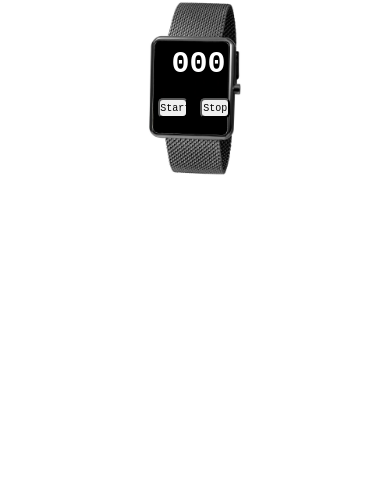
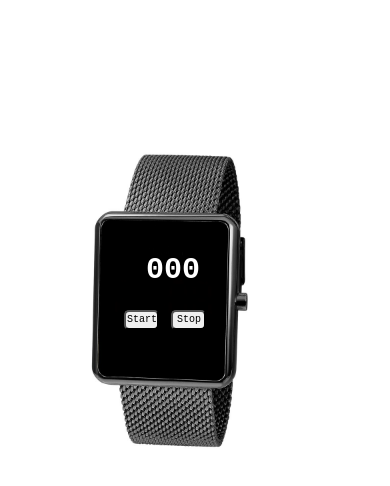
Before and after one commit to eliandrade26/Cronometro, a plain HTML site: page index.html in a window 390 px wide. Drawn offline with Linux system fonts and the light colour scheme; a web font is replaced by a local one.

Commit message:
Modificação responsivo 28/02

```diff
--- a/style.css
+++ b/style.css
@@ -85,6 +85,7 @@ button {
         width: 20%;
     }
 }
+
 @media (max-width:1538px) {
 
     h1 {
@@ -102,6 +103,7 @@ button {
         margin-left: 40%;
         width: 20%;
     }
+
     button {
         display: inline;
         margin-left: 9%;
@@ -111,6 +113,7 @@ button {
         font-size: 18px;
     }
 }
+
 @media (max-width:1538px) {
     .container-button {
         position: absolute;
@@ -118,6 +121,7 @@ button {
         margin-left: 39%;
         width: 20%;
     }
+
     button {
         display: inline;
         margin-left: 9%;
@@ -127,6 +131,7 @@ button {
         font-size: 18px;
     }
 }
+
 @media (max-width:1340px) {
 
     h1 {
@@ -144,6 +149,7 @@ button {
         margin-left: 40%;
         width: 20%;
     }
+
     button {
         display: inline;
         margin-left: 9%;
@@ -153,6 +159,7 @@ button {
         font-size: 18px;
     }
 }
+
 @media (max-width:1140px) {
 
     h1 {
@@ -168,9 +175,10 @@ button {
         position: absolute;
         margin-top: -20%;
         margin-left: 40%;
-        width:20%;
+        width: 20%;
 
     }
+
     button {
         display: inline;
         margin-left: 9%;
@@ -180,11 +188,21 @@ button {
         font-size: 18px;
     }
 }
-@media (max-width:1020px) {
+
+@media (max-width:1025px) {
+
+    .container {
+        margin-top: 150px;
+        width: 400px;
+    }
+
+    img {
+        width: 250%;
+    }
 
     h1 {
-        margin-top: -33%;
-        margin-left: 41%;
+        margin-top: -133%;
+        margin-left: 100%;
         color: #ffff;
         width: 5%;
         height: 10%;
@@ -193,25 +211,36 @@ button {
 
     .container-button {
         position: absolute;
-        margin-top: -20%;
-        margin-left: 39%;
-        width:20%;
+        margin-top: -75%;
+        margin-left: 95%;
+        width: 90%;
 
     }
+
     button {
         display: inline;
-        margin-left: 9%;
-        width: 65px;
-        height: 30px;
-        border-radius: 20px;
-        font-size: 15px;
+        margin-left: 2%;
+        width: 100px;
+        height: 60px;
+        border-radius: 15px;
+        font-size: 20px;
     }
 }
-@media (max-width:865px) {
+
+
+@media (max-width:858px) {
+    .container {
+        margin-top: 250px;
+        width: 400px;
+    }
+
+    img {
+        width: 200%;
+    }
 
     h1 {
-        margin-top: -33%;
-        margin-left: 42%;
+        margin-top: -93%;
+        margin-left: 85%;
         color: #ffff;
         width: 5%;
         height: 10%;
@@ -220,53 +249,37 @@ button {
 
     .container-button {
         position: absolute;
-        margin-top: -20%;
-        margin-left: 39%;
-        width:20%;
+        margin-top: -55%;
+        margin-left: 80%;
+        width: 60%;
 
     }
+
     button {
         display: inline;
-        margin-left: 9%;
-        width: 50px;
-        height: 30px;
+        margin-left: 2%;
+        width: 70px;
+        height: 35px;
         border-radius: 5px;
         font-size: 15px;
     }
 }
 
-@media (max-width:865px) {
+@media (max-width:600px) {
+    .container {
+        width: 400px;
+        margin-left: 80px;
+        margin-top: 150px;
+    }
+
+    img {
+        width: 100%;
+
+    }
 
     h1 {
-        margin-top: -33%;
-        margin-left: 44%;
-        color: #ffff;
-        width: 5%;
-        height: 10%;
-        font-size: 40px;
-    }
-
-    .container-button {
-        position: absolute;
-        margin-top: -20%;
-        margin-left: 40%;
-        width:20%;
-
-    }
-    button {
-        display: inline;
-        margin-left: 9%;
-        width: 40px;
-        height: 25px;
-        border-radius: 5px;
-        font-size: 12px;
-    }
-}
-@media (max-width:600px) {
-
-    h1 {
-        margin-top: -33%;
-        margin-left: 44%;
+        margin-top: -53%;
+        margin-left: 41%;
         color: #ffff;
         width: 5%;
         height: 10%;
@@ -275,25 +288,32 @@ button {
 
     .container-button {
         position: absolute;
-        margin-top: -20%;
-        margin-left: 40%;
-        width:20%;
+        margin-top: -30%;
+        margin-left: 35%;
+        width: 50%;
 
     }
+
     button {
         display: inline;
-        margin-left: 9%;
-        width: 35px;
+        margin-left: 2%;
+        width: 45px;
         height: 30px;
         border-radius: 5px;
         font-size: 12px;
     }
 }
+
 @media (max-width:500px) {
+    .container {
+        width: 400px;
+        margin-top: 250px;
+        margin-left: 10px;
+    }
 
     h1 {
-        margin-top: -33%;
-        margin-left: 45%;
+        margin-top: -53%;
+        margin-left: 42%;
         color: #ffff;
         width: 5%;
         height: 10%;
@@ -302,11 +322,12 @@ button {
 
     .container-button {
         position: absolute;
-        margin-top: -20%;
-        margin-left: 40%;
-        width:20%;
+        margin-top: -30%;
+        margin-left: 35%;
+        width: 30%;
 
     }
+
     button {
         display: inline;
         margin-left: 9%;
@@ -316,32 +337,44 @@ button {
         font-size: 10px;
     }
 }
+
 @media (max-width:415px) {
 
-    image{
+    .container {
+        width: 400px;
+        margin-top: 150px;
+        margin-left: -30px;
+
+    }
+
+    img {
         width: 100%;
-        height: 100%;
+        margin-right: 20px;
+        margin-bottom: 55px;
+
     }
+
     h1 {
-        margin-top: -33%;
+        margin-top: -63%;
         margin-left: 44%;
         color: #ffff;
-        width: 5%;
+        width: 10%;
         height: 10%;
         font-size: 30px;
     }
 
     .container-button {
         position: absolute;
-        margin-top: -20%;
-        margin-left: 40%;
-        width:30%;
+        margin-top: -49%;
+        margin-left: 38%;
+        width: 30%;
 
     }
+
     button {
         display: inline;
         margin-left: 2%;
-        width: 30px;
+        width: 35px;
         height: 20px;
         border-radius: 5px;
         font-size: 10px;
```
